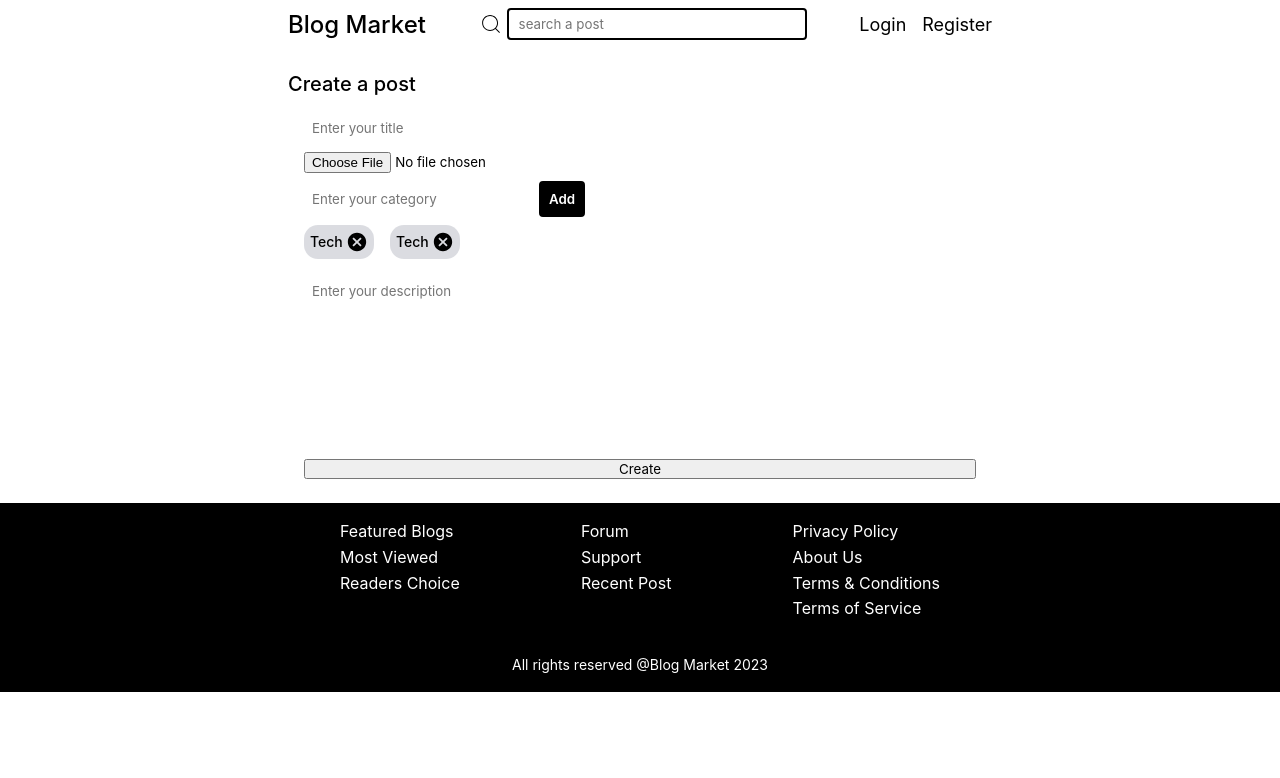
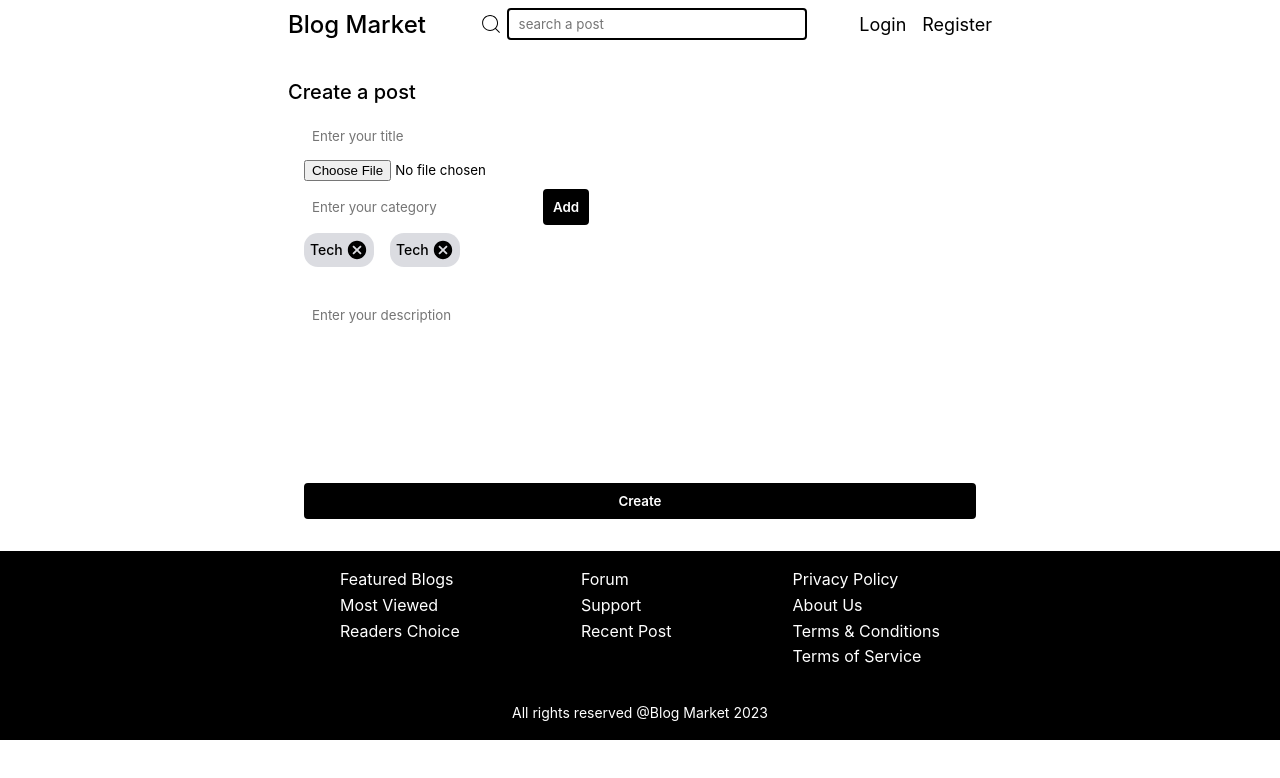
Before and after one commit to Ayothegod/blog, a React (Vite) app in the folder client/: page /create in a window 1280 px wide. Shown: the top 778 px of the page. Built offline with nearby package versions, Linux system fonts and the light colour scheme.

Commit message:
daily commit

```diff
--- a/client/package.json
+++ b/client/package.json
@@ -5,6 +5,7 @@
   "type": "module",
   "scripts": {
     "dev": "vite",
+    "host": "vite --host",
     "build": "vite build",
     "lint": "eslint . --ext js,jsx --report-unused-disable-directives --max-warnings 0",
     "preview": "vite preview"
--- a/client/src/App.css
+++ b/client/src/App.css
@@ -359,8 +359,10 @@ p {
   border: 2px solid black;
 }
 
+/* CREATE POST */
+
 .createpost {
-  padding: 0.5rem;
+  padding: 1rem 0.5rem;
   max-width: 720px;
   margin: 0 auto;
 }
@@ -394,7 +396,7 @@ p {
   padding: 8px;
   border: none;
   border-radius: 4px;
-  margin-right: .25rem;
+  margin-right: .5rem;
 }
 
 .createpost-details .category-button {
@@ -405,7 +407,7 @@ p {
   border-radius: 4px;
   font-weight: 600;
   border: 2px solid black;
-
+  cursor: pointer;
   transition: all 0.2s;
 }
 
@@ -418,6 +420,7 @@ p {
 .create-categories {
   display: flex;
   gap: 1rem;
+  margin-bottom: 1rem;
 }
 
 .create-categories .category {
@@ -443,6 +446,24 @@ p {
   resize: none;
   padding: .5rem;
   border-radius: 4px;
+}
+
+.createpost-details .create-button {
+  border: none;
+  padding: 8px;
+  background-color: black;
+  color: white;
+  border-radius: 4px;
+  font-weight: 600;
+  border: 2px solid black;
+  transition: all 0.2s;
+  cursor: pointer;
+}
+
+.createpost-details .create-button:hover {
+  background-color: white;
+  color: black;
+  border: 2px solid black;
 }
 
 @media screen and (min-width: 550px) {
```
